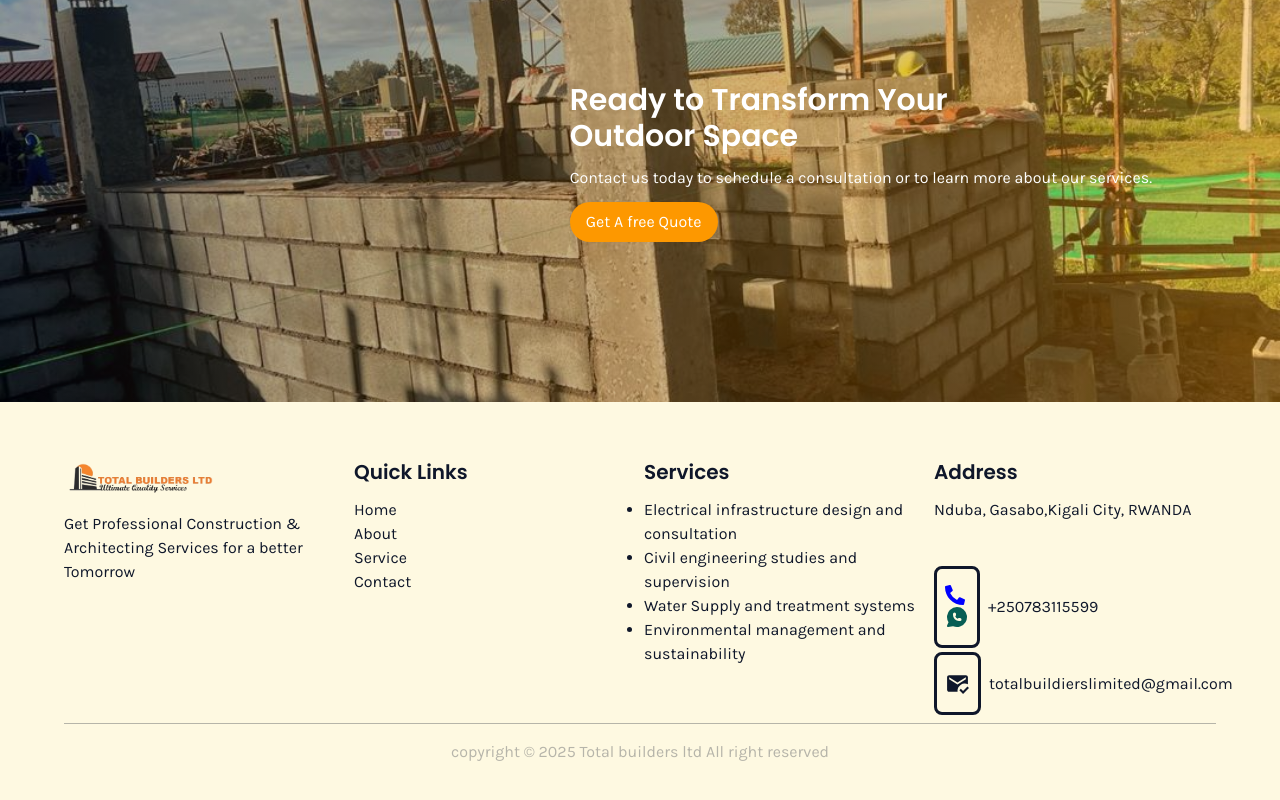
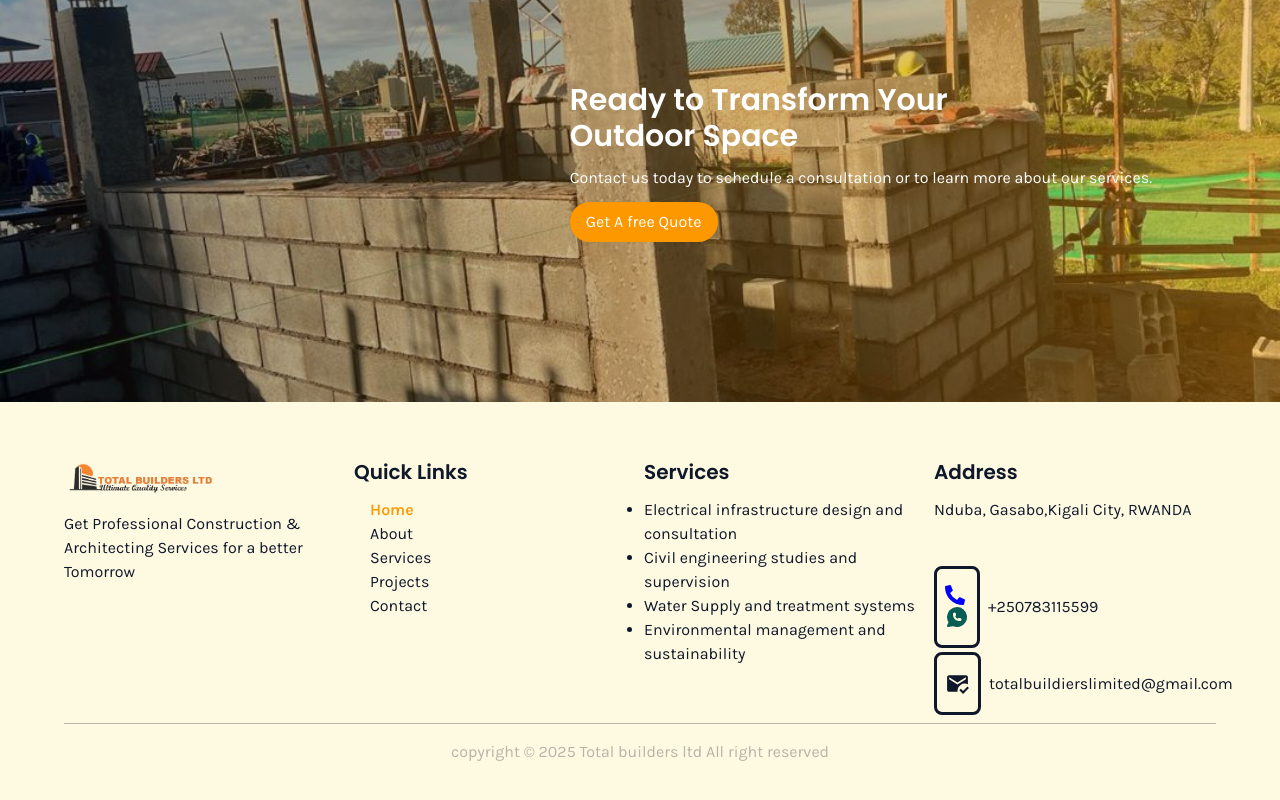
Before and after one commit to ngoga-innocent/Total-builders-ltd, a React (Vite) app: page / in a window 1280 px wide. Shown: the part 4442-5242 px from the top of the page. Built offline with nearby package versions, Linux system fonts and the light colour scheme; no server answers.

Commit message:
almost done

```diff
--- a/src/App.tsx
+++ b/src/App.tsx
@@ -8,6 +8,8 @@ import Projects from "./Pages/Projects";
 import Services from "./Pages/services";
 import Contact_us from "./Pages/Contact_us";
 import GetQuote from "./Pages/GetQuote";
+import ScrollToTop from "./Components/ScrollToTop";
+import ScrollTopButton from "./Components/BackToTop";
 function App() {
 
 
@@ -16,6 +18,7 @@ function App() {
   return (
     <Router>
       {/* Shared Nav */}
+      <ScrollToTop />
       <div
         className={`absolute top-0`}
 
@@ -36,6 +39,8 @@ function App() {
       </Routes>
 
       {/* Shared Footer */}
+
+      <ScrollTopButton />
       <Footer />
     </Router>
   );
--- /dev/null
+++ b/src/Components/BackToTop.tsx
@@ -0,0 +1,32 @@
+import { useState, useEffect } from "react";
+import { FaArrowUp } from "react-icons/fa"; // Install react-icons if not yet
+
+export default function ScrollTopButton() {
+  const [isVisible, setIsVisible] = useState(false);
+
+  // Show button after scrolling down a bit
+  useEffect(() => {
+    const toggleVisibility = () => {
+      setIsVisible(window.pageYOffset > 300);
+    };
+
+    window.addEventListener("scroll", toggleVisibility);
+    return () => window.removeEventListener("scroll", toggleVisibility);
+  }, []);
+
+  const scrollToTop = () => {
+    window.scrollTo({ top: 0, behavior: "smooth" });
+  };
+
+  return (
+    isVisible && (
+      <button
+        onClick={scrollToTop}
+        className="fixed bottom-6 right-6 bg-blue-600 text-white p-3 rounded-full shadow-lg hover:bg-blue-800 transition-opacity"
+        aria-label="Scroll to top"
+      >
+        <FaArrowUp />
+      </button>
+    )
+  );
+}
--- /dev/null
+++ b/src/Components/ScrollToTop.tsx
@@ -0,0 +1,13 @@
+// src/Components/ScrollToTop.js
+import { useEffect } from "react";
+import { useLocation } from "react-router-dom";
+
+export default function ScrollToTop() {
+  const { pathname } = useLocation();
+
+  useEffect(() => {
+    window.scrollTo(0, 0); // Scroll to top
+  }, [pathname]); // Run every time the route changes
+
+  return null;
+}
--- a/src/Pages/AboutSections/AboutMission.tsx
+++ b/src/Pages/AboutSections/AboutMission.tsx
@@ -35,7 +35,7 @@ const AboutMission = () => {
                 <GoGoal />
                 <h4 className="uppercase text-sm">The Outlook</h4>
               </div>
-              <h2 className="text-lg md:text-3xl">Our Vission</h2>
+              <h2 className="text-lg md:text-3xl">Our Vision</h2>
             </div>
             <p>
               At Total Builders Ltd., we strive to be a globally recognized
--- a/src/Pages/ContactUsSection/ContactUsHero.tsx
+++ b/src/Pages/ContactUsSection/ContactUsHero.tsx
@@ -7,7 +7,7 @@ const ContactHero = () => {
       }}>
       <div className='w-[80%] mx-auto flex flex-col justify-center h-[100%] gap-y-6 md:gap-y-7'>
             <h1 className='text-2xl text-white md:text-5xl md:w-[45%] leading-relaxed font-bold'>Contact Us</h1>
-            <p className='md:w-[30%] text-white'>Contact us Today to Schedule a Consultation or to Learn More about our Services.</p>
+            <p className='md:w-[30%] text-white md:text-lg'>Contact us Today to Schedule a Consultation or to Learn More about our Services.</p>
       </div>
     </div>
   )
--- a/src/Pages/FreeQutoeSections/QuoteHero.tsx
+++ b/src/Pages/FreeQutoeSections/QuoteHero.tsx
@@ -7,7 +7,7 @@ const QuoteHero = () => {
       }}>
       <div className='w-[80%] mx-auto flex flex-col justify-center h-[100%] gap-y-6 md:gap-y-7'>
             <h1 className='text-2xl text-white md:text-5xl md:w-[45%] leading-relaxed font-bold'>Quote With Us</h1>
-            <p className='md:w-[30%] text-white'>Quote Today to Schedule a Consultation or to Learn More about our Services.</p>
+            <p className='md:w-[30%] text-white md:text-lg'>Quote Today to Schedule a Consultation or to Learn More about our Services.</p>
       </div>
     </div>
   )
--- a/src/Pages/SharedSections/Footer.tsx
+++ b/src/Pages/SharedSections/Footer.tsx
@@ -3,7 +3,12 @@ import { FaPhoneAlt } from "react-icons/fa";
 import { TbBrandWhatsappFilled } from "react-icons/tb";
 // import { FaMessage } from "react-icons/fa6";
 import { MdMarkEmailRead } from "react-icons/md";
+import { Link, useLocation } from "react-router-dom";
 const Footer = () => {
+  const linkClasses = (path: string) =>
+    `p-4 transition-colors duration-200 hover:text-[rgb(253,152,0)] ${
+      location.pathname === path ? "text-[rgb(253,152,0)] font-semibold" : ""
+    }`;
   return (
     <div className="flex flex-col  divide-y text-[#0F172A] not-md:text-center divide-[#0f172a]/30 w-screen bg-[#FEF9E1] py-6 md:py-12">
       <div className="w-[90%] mx-auto not-md:flex not-md:flex-col  md:grid  not-md:items-center not-md:justify-center md:grid-cols-4 gap-x-2 gap-y-2 py-2">
@@ -19,10 +24,11 @@ const Footer = () => {
         <div className="flex flex-col gap-y-3">
           <h3 className="text-[#0F172A] font-bold text-lg md:text-xl ">Quick Links</h3>
           <ul className="flex flex-row md:block not-md:w-[90%] not-md:mx-auto gap-x-2">
-            <li>Home</li>
-            <li>About</li>
-            <li>Service</li>
-            <li>Contact</li>
+            <li><Link to="/" className={linkClasses("/")}>Home</Link></li>
+            <li><Link to="/about" className={linkClasses("/about")}>About</Link></li>
+            <li><Link to="/services" className={linkClasses("/services")}>Services</Link></li>
+            <li><Link to="/projects" className={linkClasses("/projects")}>Projects</Link></li>
+            <li><Link to="/contact" className={linkClasses("/contact")}>Contact</Link></li>
           </ul>
         </div>
         <div className="flex flex-col gap-y-3">
```
